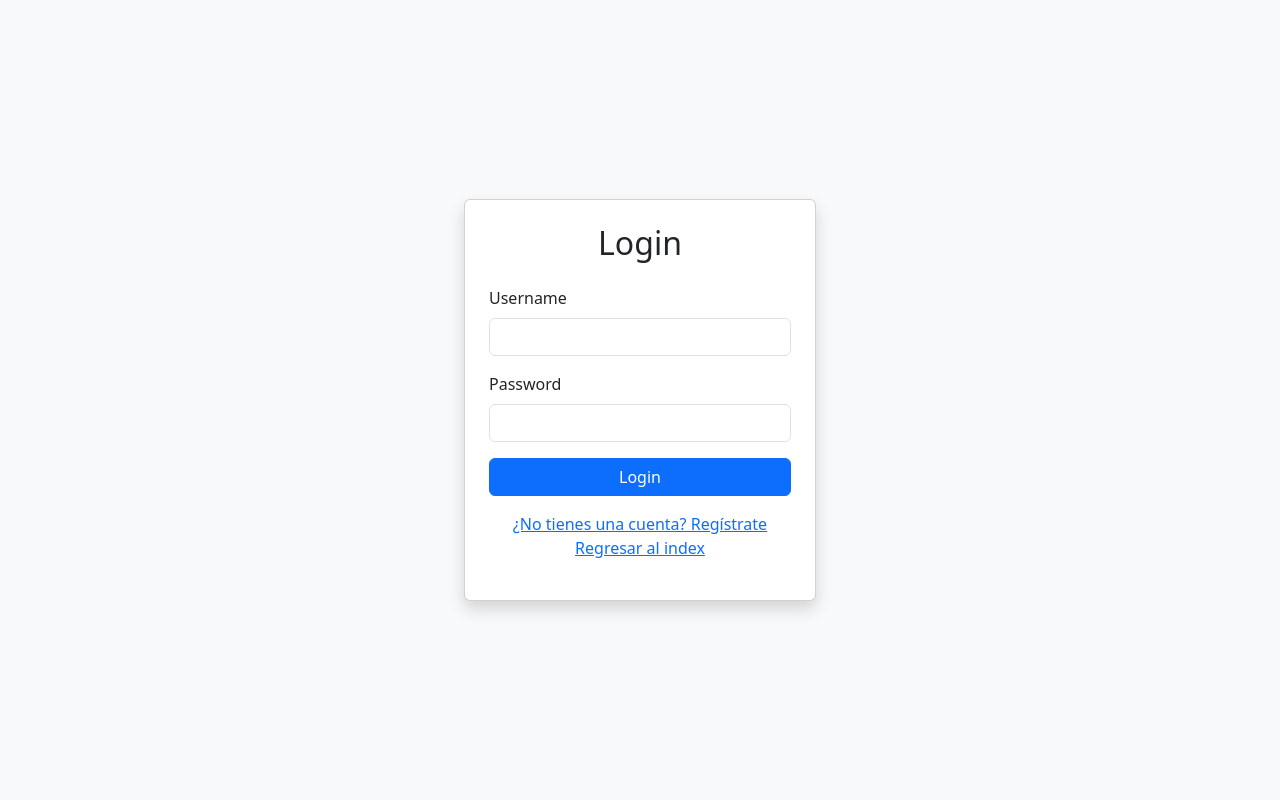
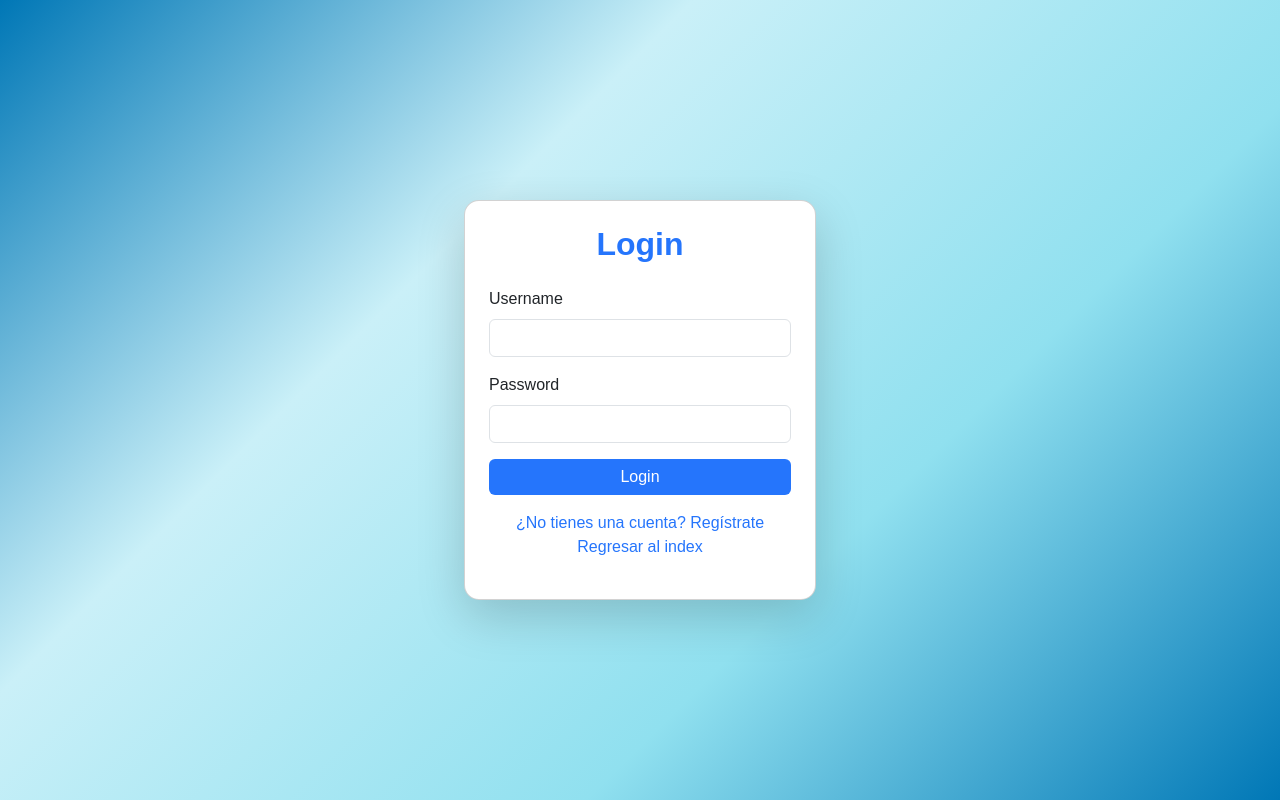
Before and after one commit to ElJoker666/LlanasDelgadoGaelAntonioChaconTobiasCigladiCarmenMendozaCerdaAlondraMitchelReyesGomezAntonioUnidad4, a PHP site: page /login.php in a window 1280 px wide. Run offline with PHP 8.4, Linux system fonts and the light colour scheme.

Commit message:
Se agregaron estilos para darle vista a nuestro sitio

```diff
--- a/login.php
+++ b/login.php
@@ -4,31 +4,58 @@
     <meta charset="UTF-8">
     <meta name="viewport" content="width=device-width, initial-scale=1.0">
     <title>Login</title>
-    <!-- Bootstrap CSS -->
+    <link rel="icon" href="favicon.ico" type="image/x-icon">
     <link href="https://cdn.jsdelivr.net/npm/bootstrap@5.3.0/dist/css/bootstrap.min.css" rel="stylesheet">
+    <style>
+        body {
+            background: linear-gradient(135deg,  #0077b6, #caf0f8, #90e0ef, #0077b6);
+            font-family: 'Arial', sans-serif;
+        }
+        .card {
+            border-radius: 15px;
+        }
+        .btn-primary {
+            background-color: #2575fc;
+            border: none;
+        }
+        .btn-primary:hover {
+            background-color: #6a11cb;
+        }
+        a {
+            text-decoration: none;
+            color: #2575fc;
+        }
+        a:hover {
+            color: #6a11cb;
+        }
+        h2 {
+            color: #2575fc;
+            font-weight: bold;
+        }
+    </style>
 </head>
-<body class="bg-light d-flex justify-content-center align-items-center vh-100">
-    <div class="card shadow p-4" style="width: 22rem;">
+<body class="d-flex justify-content-center align-items-center vh-100">
+    <div class="card shadow-lg p-4" style="width: 22rem;">
         <h2 class="text-center mb-4">Login</h2>
         <form action="validate.php" method="POST">
             <div class="mb-3">
                 <label for="username" class="form-label">Username</label>
-                <input type="text" class="form-control" id="username" name="username" required>
+                <input type="text" class="form-control" id="username" name="username"
+                       aria-label="Enter your username" required>
             </div>
             <div class="mb-3">
                 <label for="password" class="form-label">Password</label>
-                <input type="password" class="form-control" id="password" name="password" required>
+                <input type="password" class="form-control" id="password" name="password"
+                       aria-label="Enter your password" required>
             </div>
-            <button type="submit" class="btn btn-primary w-100">Login</button>
+            <button type="submit" class="btn btn-primary w-100" aria-label="Login button">Login</button>
             <p class="text-center mt-3">
-    <a href="register.php">¿No tienes una cuenta? Regístrate</a>
-    <a href="index.php">Regresar al index</a>
-</p>
-
+                <a href="register.php">¿No tienes una cuenta? Regístrate</a><br>
+                <a href="index.php">Regresar al index</a>
+            </p>
         </form>
     </div>
 
-    <!-- Bootstrap JS -->
     <script src="https://cdn.jsdelivr.net/npm/bootstrap@5.3.0/dist/js/bootstrap.bundle.min.js"></script>
 </body>
 </html>
```
Also changed, not shown: index.php (+27 -0 lines), register.php (+27 -0 lines).
